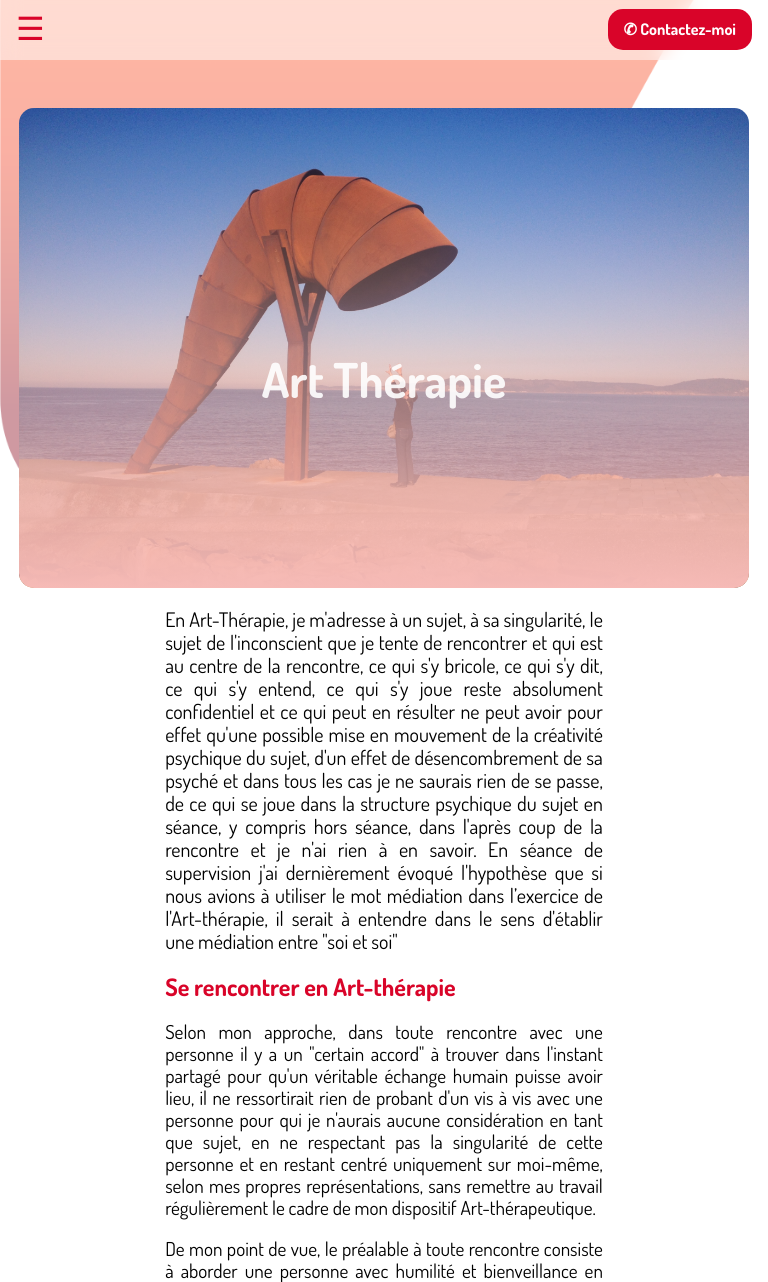
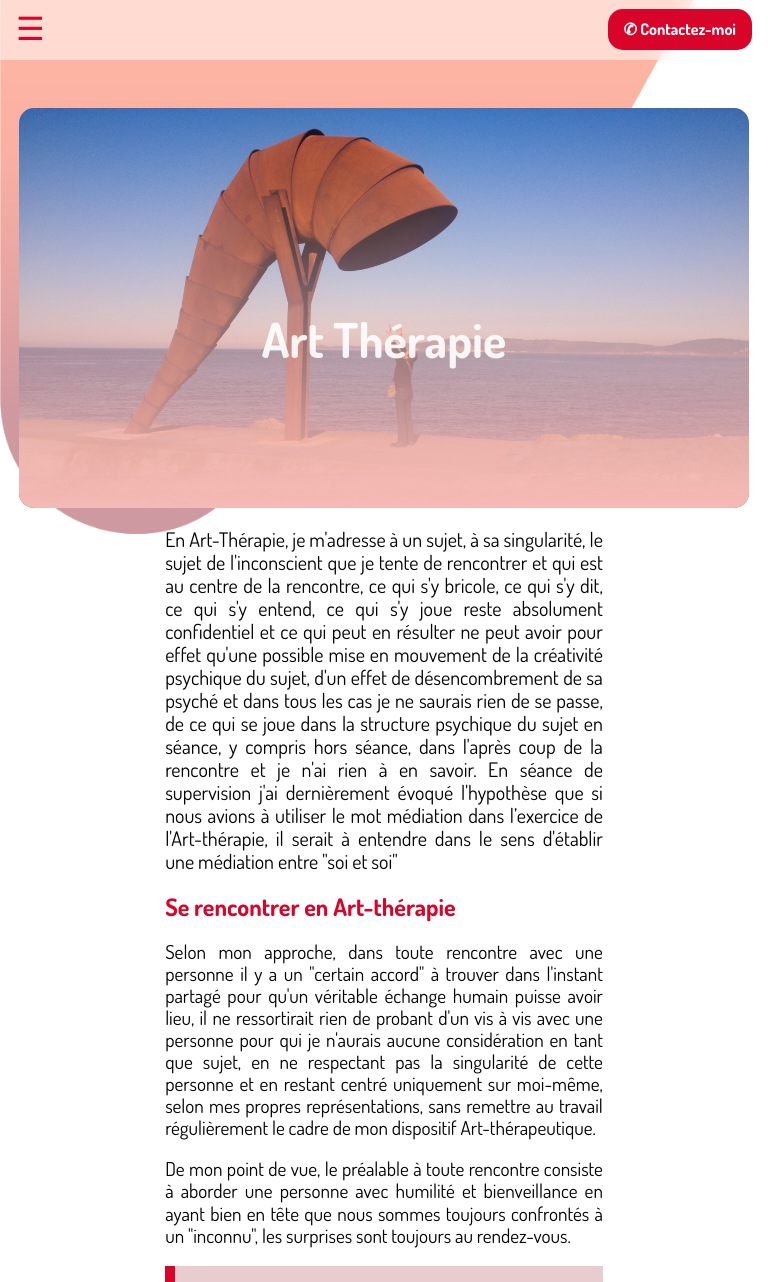
Before and after one commit to trmouv/refaire_le_monde.io, a PHP site: page /art_therapie.html in a window 768 px wide. Shown: the top 1282 px of the page. Run offline with PHP 8.4, Linux system fonts and the light colour scheme.

Commit message:
changement hauteur box

```diff
--- a/style.css
+++ b/style.css
@@ -609,7 +609,7 @@
 
     .box_1{
       z-index: 1;
-      height: 60vh;
+      height: 50vh;
       position: relative;
       border-radius: 15px;
       background-position: center;
```
